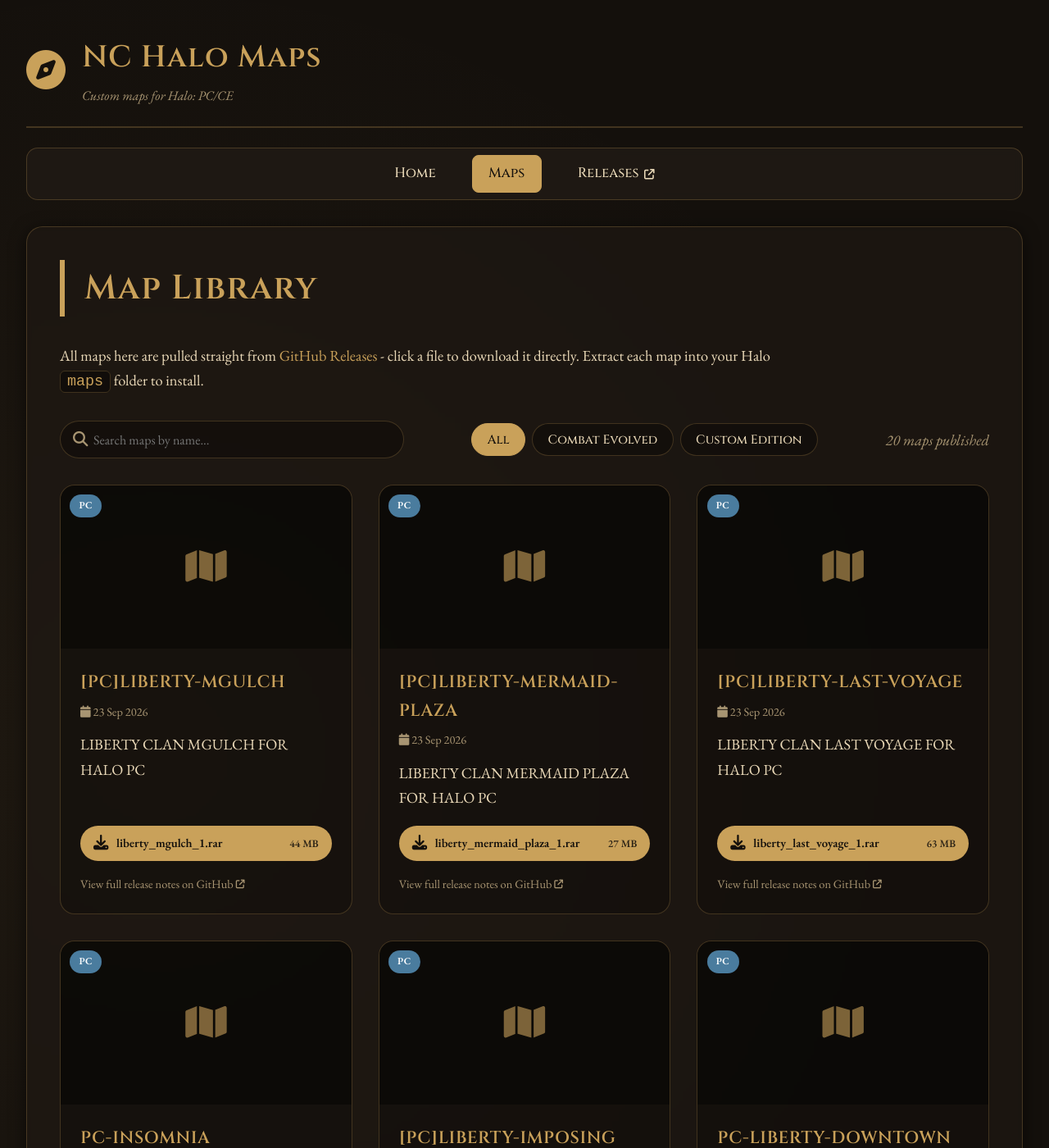
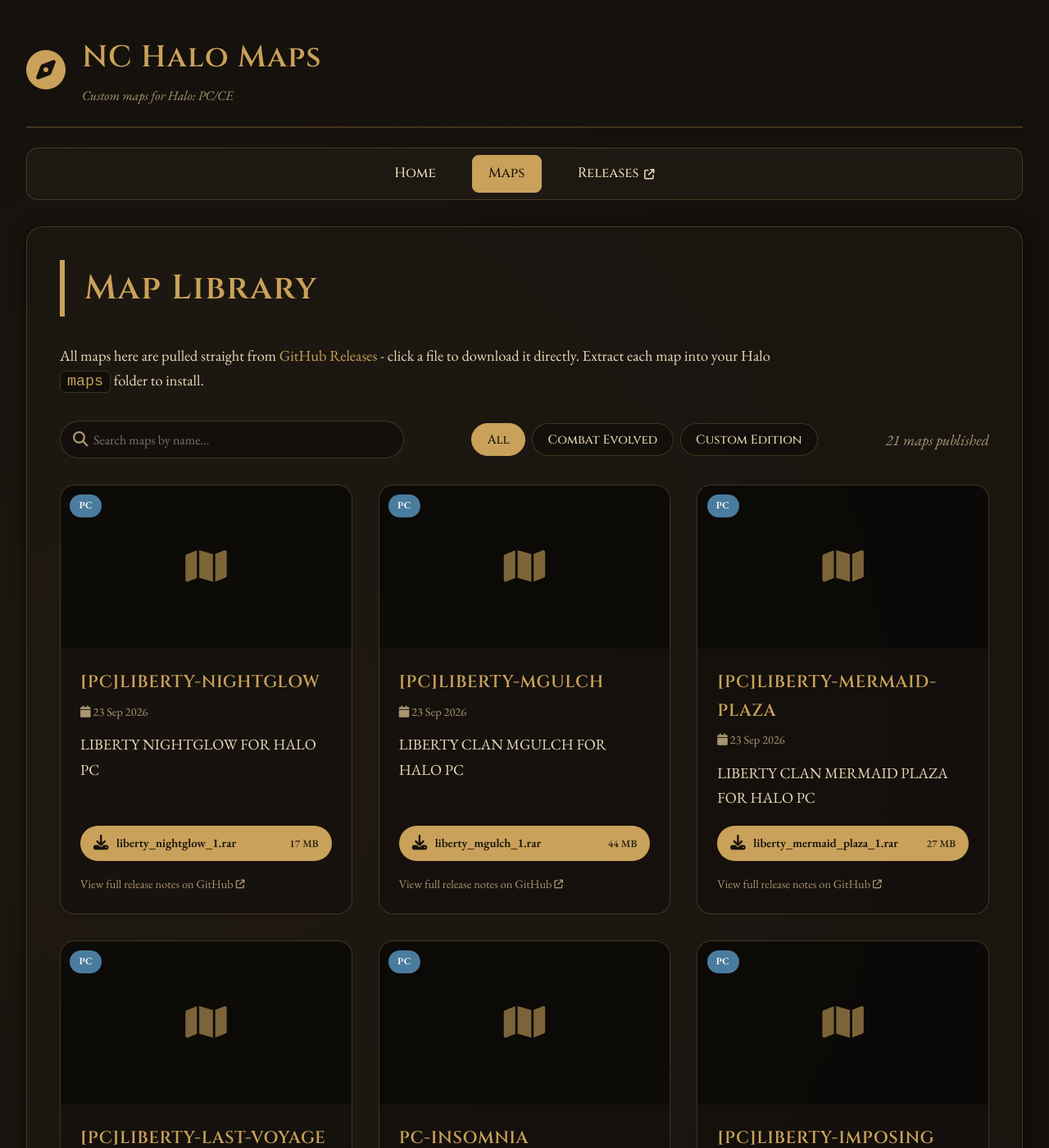
Before and after one commit to Chalwk/NC-Halo-Maps, a Jekyll site: the page built from maps.html, in a window 1280 px wide and 1400 px high. Shown: the whole window at 82% size. Built offline with Jekyll 4.4.1, drawn with Linux system fonts in a browser that asks for light colours.

Commit message:
chore: update releases data

```diff
--- a/_data/releases.json
+++ b/_data/releases.json
@@ -1,4 +1,27 @@
 [
+  {
+    "id": 394757977,
+    "tag": "PC-LIBERTY-NIGHTGLOW",
+    "name": "[PC]LIBERTY-NIGHTGLOW",
+    "body": "LIBERTY NIGHTGLOW FOR HALO PC",
+    "prerelease": false,
+    "published_at": "2026-09-23T14:41:57Z",
+    "html_url": "https://github.com/nakedchick-code/NC-Halo-Maps/releases/tag/PC-LIBERTY-NIGHTGLOW",
+    "games": [
+      "PC"
+    ],
+    "thumbnail": null,
+    "assets": [
+      {
+        "name": "liberty_nightglow_1.rar",
+        "size": 18197021,
+        "size_human": "17 MB",
+        "download_count": 0,
+        "browser_download_url": "https://github.com/nakedchick-code/NC-Halo-Maps/releases/download/PC-LIBERTY-NIGHTGLOW/liberty_nightglow_1.rar",
+        "content_type": "application/x-compressed"
+      }
+    ]
+  },
   {
     "id": 394756862,
     "tag": "PC-LIBERTY-MGULCH",
```
